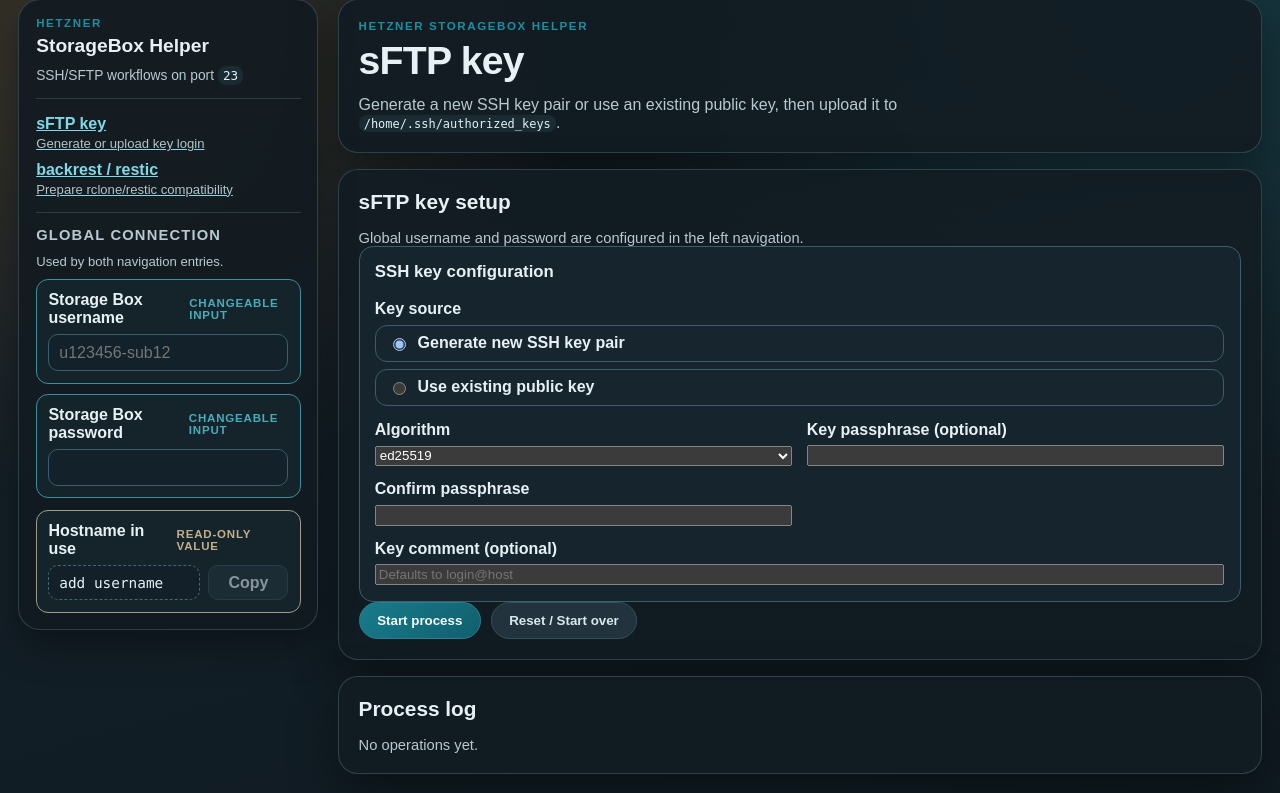
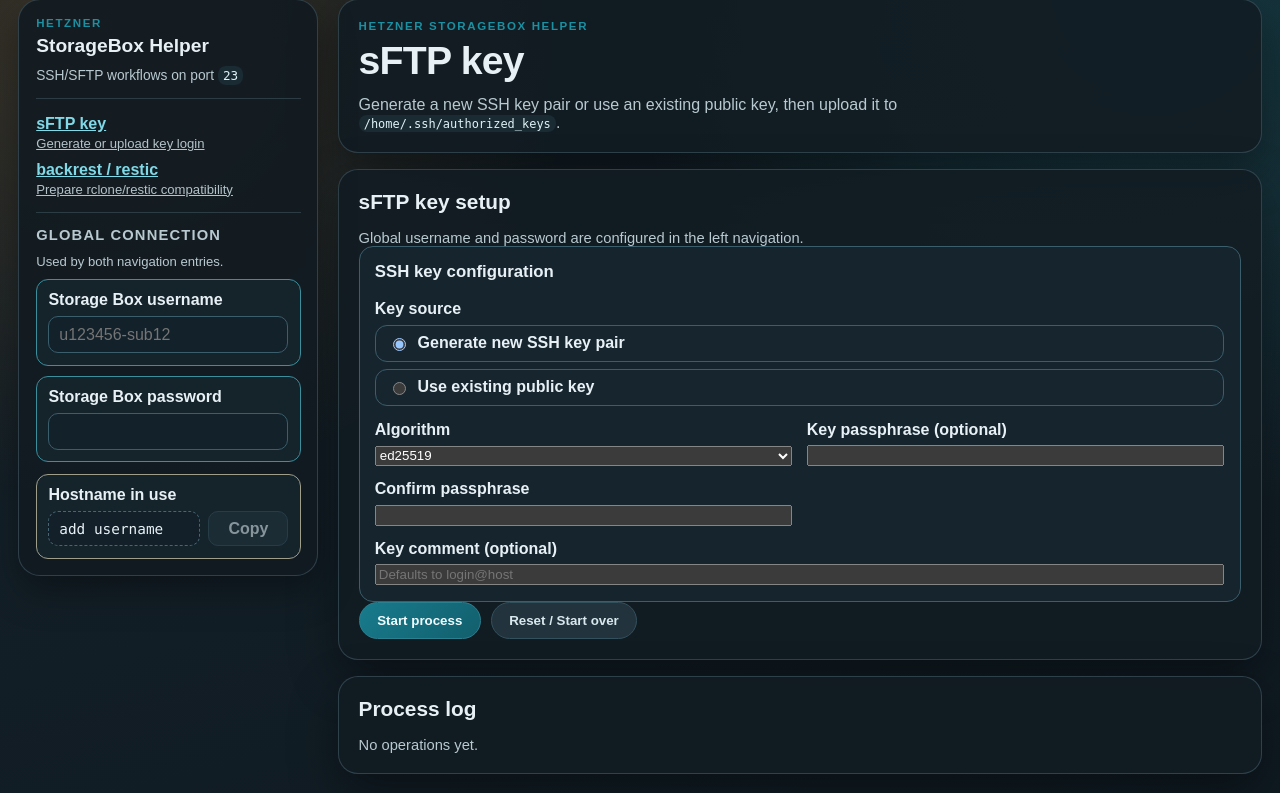
Before and after one commit to ruepp-jenkins/storagebox-privatekey, an ASP.NET Core app: page /sftp-key in a window 1280 px wide. Shown: the part 19-812 px from the top of the page. Run offline with ASP.NET Core 8, Linux system fonts and the light colour scheme; style sheets or scripts are compiled from the project's sources.

Commit message:
remove textbox info text

```diff
--- a/StorageBoxKeyTool.Client/Components/EditableInputBox.razor
+++ b/StorageBoxKeyTool.Client/Components/EditableInputBox.razor
@@ -1,7 +1,6 @@
 <div class="value-box editable-box">
     <div class="value-box-header">
         <label for="@Id">@Label</label>
-        <span class="value-badge">Changeable input</span>
     </div>
 
     <input
--- a/StorageBoxKeyTool.Client/Components/EditableInputBox.razor.css
+++ b/StorageBoxKeyTool.Client/Components/EditableInputBox.razor.css
@@ -12,22 +12,11 @@
 }
 
 .value-box-header {
-    display: flex;
-    justify-content: space-between;
-    align-items: center;
-    gap: 0.6rem;
+    display: block;
 }
 
 .value-box-header label {
     font-weight: 600;
-}
-
-.value-badge {
-    font-size: 0.72rem;
-    text-transform: uppercase;
-    letter-spacing: 0.07em;
-    color: color-mix(in oklab, var(--accent) 74%, white 8%);
-    font-weight: 700;
 }
 
 .value-input,
--- a/StorageBoxKeyTool.Client/Components/ReadOnlyCopyBox.razor
+++ b/StorageBoxKeyTool.Client/Components/ReadOnlyCopyBox.razor
@@ -3,7 +3,6 @@
 <div class="value-box readonly-box">
     <div class="value-box-header">
         <span class="value-label">@Label</span>
-        <span class="value-badge">Read-only value</span>
     </div>
 
     <div class="value-row">
--- a/StorageBoxKeyTool.Client/Components/ReadOnlyCopyBox.razor.css
+++ b/StorageBoxKeyTool.Client/Components/ReadOnlyCopyBox.razor.css
@@ -12,22 +12,11 @@
 }
 
 .value-box-header {
-    display: flex;
-    justify-content: space-between;
-    align-items: center;
-    gap: 0.6rem;
+    display: block;
 }
 
 .value-label {
     font-weight: 600;
-}
-
-.value-badge {
-    font-size: 0.72rem;
-    text-transform: uppercase;
-    letter-spacing: 0.07em;
-    color: color-mix(in oklab, var(--warning) 68%, white 8%);
-    font-weight: 700;
 }
 
 .value-row {
```
